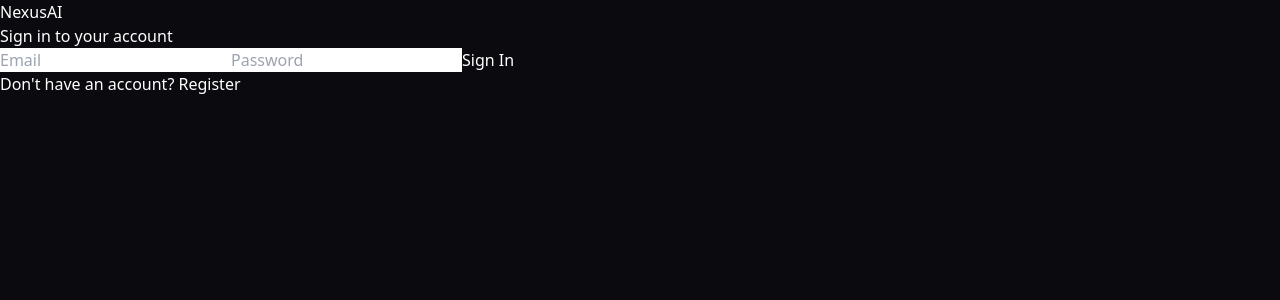
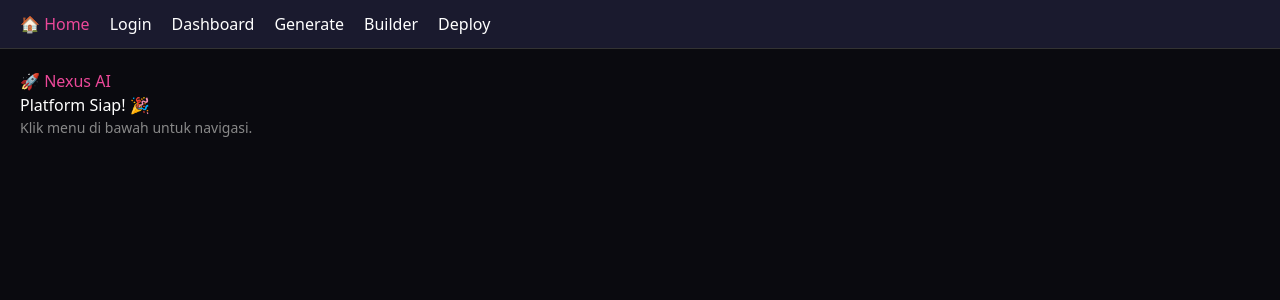
Before and after one commit to zxr-cyber/nexus-platform, a React (Vite) app in the folder frontend/: page / in a window 1280 px wide. Before the commit this address led to /#/login. Shown: the top 300 px of the page. Built offline with nearby package versions, Linux system fonts and the light colour scheme; no server answers; the HTML template or start-up script is replaced by a standard one.

Commit message:
Update App.jsx

```diff
--- a/frontend/src/App.jsx
+++ b/frontend/src/App.jsx
@@ -1,39 +1,97 @@
 import React from 'react';
-import { HashRouter, Routes, Route } from 'react-router-dom';
-import { AuthProvider } from './contexts/AuthContext';
-import { ProtectedRoute } from './components/ProtectedRoute';
-import { Layout } from './components/Layout';
+import { HashRouter, Routes, Route, Link } from 'react-router-dom';
 
-// Import pages directly (no lazy loading - more stable)
-import Login from './pages/Login';
-import Register from './pages/Register';
-import Dashboard from './pages/Dashboard';
-import Generate from './pages/Generate';
-import Builder from './pages/Builder';
-import Deploy from './pages/Deploy';
-import PublishedPage from './pages/PublishedPage';
+// === PAGES (Ringkas, Tanpa Auth Dulu) ===
+function Home() {
+  return (
+    <div style={{ minHeight: '100vh', background: '#0a0a0f', color: 'white', padding: '20px' }}>
+      <h1 style={{ color: '#ec4899' }}>🚀 Nexus AI</h1>
+      <p>Platform Siap! 🎉</p>
+      <p style={{ fontSize: '14px', color: '#888' }}>Klik menu di bawah untuk navigasi.</p>
+    </div>
+  );
+}
 
+function Login() {
+  return (
+    <div style={{ minHeight: '100vh', background: '#0a0a0f', color: 'white', padding: '20px' }}>
+      <h1 style={{ color: '#ec4899' }}>🔐 Login</h1>
+      <p>Halaman login (ringkas).</p>
+    </div>
+  );
+}
+
+function Dashboard() {
+  return (
+    <div style={{ minHeight: '100vh', background: '#0a0a0f', color: 'white', padding: '20px' }}>
+      <h1 style={{ color: '#ec4899' }}>📊 Dashboard</h1>
+      <p>Selamat datang! Ini dashboard anda.</p>
+    </div>
+  );
+}
+
+function Generate() {
+  return (
+    <div style={{ minHeight: '100vh', background: '#0a0a0f', color: 'white', padding: '20px' }}>
+      <h1 style={{ color: '#ec4899' }}>✨ AI Generator</h1>
+      <p>Taip arahan untuk hasilkan app.</p>
+    </div>
+  );
+}
+
+function Deploy() {
+  return (
+    <div style={{ minHeight: '100vh', background: '#0a0a0f', color: 'white', padding: '20px' }}>
+      <h1 style={{ color: '#ec4899' }}>🚀 Deploy</h1>
+      <p>Senarai deployment anda.</p>
+    </div>
+  );
+}
+
+function Builder() {
+  return (
+    <div style={{ minHeight: '100vh', background: '#0a0a0f', color: 'white', padding: '20px' }}>
+      <h1 style={{ color: '#ec4899' }}>🛠️ Builder</h1>
+      <p>Visual editor akan muncul di sini.</p>
+    </div>
+  );
+}
+
+// === NAVIGATION ===
+function Nav() {
+  return (
+    <nav style={{
+      background: '#1a1a2e',
+      padding: '12px 20px',
+      display: 'flex',
+      gap: '20px',
+      flexWrap: 'wrap',
+      borderBottom: '1px solid #333'
+    }}>
+      <Link to="/" style={{ color: '#ec4899', textDecoration: 'none' }}>🏠 Home</Link>
+      <Link to="/login" style={{ color: 'white', textDecoration: 'none' }}>Login</Link>
+      <Link to="/dashboard" style={{ color: 'white', textDecoration: 'none' }}>Dashboard</Link>
+      <Link to="/generate" style={{ color: 'white', textDecoration: 'none' }}>Generate</Link>
+      <Link to="/builder" style={{ color: 'white', textDecoration: 'none' }}>Builder</Link>
+      <Link to="/deploy" style={{ color: 'white', textDecoration: 'none' }}>Deploy</Link>
+    </nav>
+  );
+}
+
+// === MAIN APP ===
 function App() {
   return (
-    <AuthProvider>
     <HashRouter>
+      <Nav />
       <Routes>
+        <Route path="/" element={<Home />} />
         <Route path="/login" element={<Login />} />
-          <Route path="/register" element={<Register />} />
-          <Route path="/p/:slug" element={<PublishedPage />} />
-
-          <Route element={<ProtectedRoute />}>
-            <Route element={<Layout />}>
-              <Route path="/" element={<Dashboard />} />
         <Route path="/dashboard" element={<Dashboard />} />
         <Route path="/generate" element={<Generate />} />
-              <Route path="/builder/:id?" element={<Builder />} />
+        <Route path="/builder" element={<Builder />} />
         <Route path="/deploy" element={<Deploy />} />
-            </Route>
-          </Route>
       </Routes>
     </HashRouter>
-    </AuthProvider>
   );
 }
 
```
Lines whose indentation alone changed are shown as unchanged.
